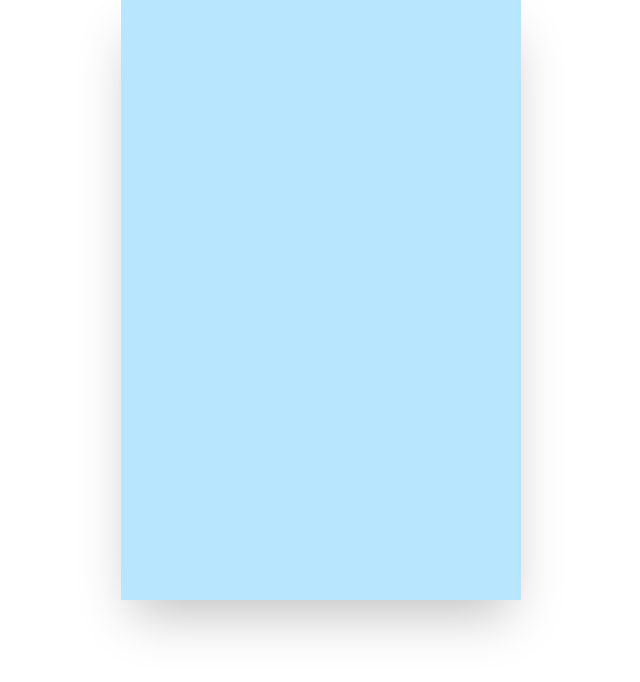
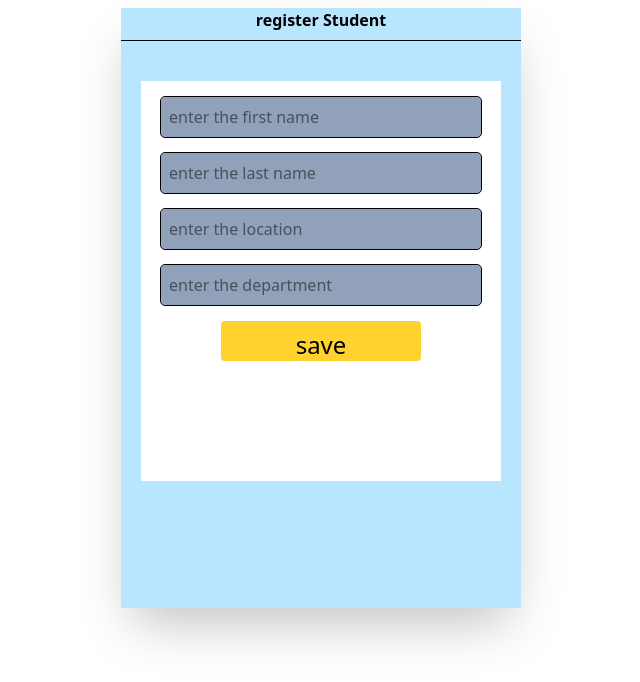
Before and after one commit to system-Barinda/React-project-of-learning, a React (Vite) app in the folder React_learning/: page / in a window 1280 px wide. Shown: the top 682 px of the page, without its empty margins (319-959 px from the left). Built offline with nearby package versions, Linux system fonts and the light colour scheme.

Commit message:
chore:done to learning the form in react

```diff
--- a/React_learning/src/page/form.jsx
+++ b/React_learning/src/page/form.jsx
@@ -4,7 +4,15 @@ function FormValidation (){
     return(
         <>
         <div className="container h-150 w-100 shadow-2xl bg-sky-200 text-black mx-auto">
+            <h1 className=" font-bold m-2 text-center">register Student</h1> <hr />
 
+            <form action="" method="post" className="text-center  h-100 p-2 gap-2 space-y-1 w-90 mx-auto mt-10 shadow-slate-200 bg-white">
+                <input type="text" name="fname" placeholder="enter the first name" className="h-10 w-80 bg-slate-400 outline rounded m-2 p-2" /> <br />
+                <input type="text" name="lname" placeholder="enter the last name" className="h-10 w-80 bg-slate-400 outline rounded m-2 p-2" /> <br />
+                <input type="text" name="location" placeholder="enter the location" className="h-10 w-80 bg-slate-400 outline rounded m-2 p-2" /> <br />
+                <input type="text" name="department" placeholder="enter the department" className="h-10 w-80 bg-slate-400 outline rounded m-2 p-2" /> <br />
+                <button type="submit" className="h-10 w-50 text-2xl text-black bg-amber-300 m-2 p-2 cursor-pointer text-center rounded">save</button>
+            </form>
         </div>
         </>
     );
```
